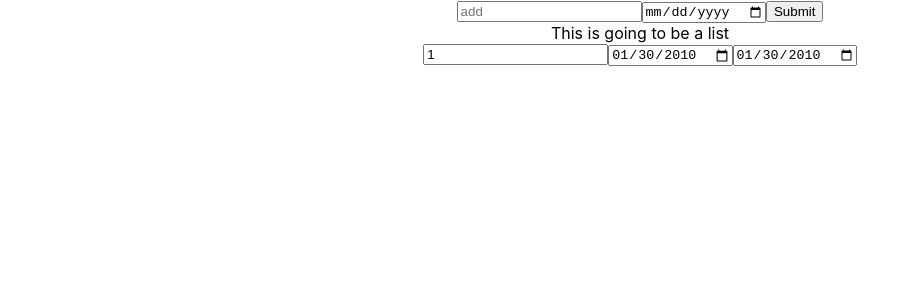
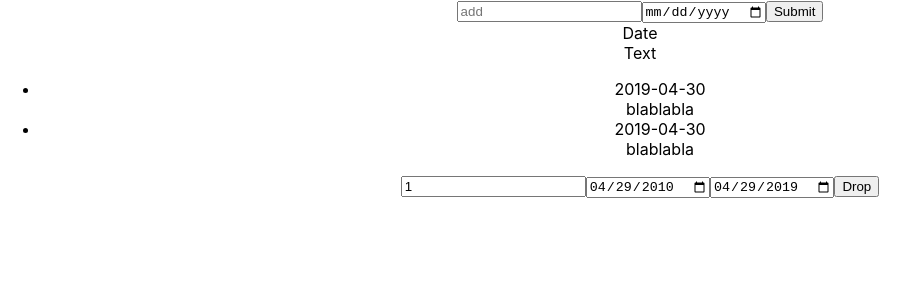
Before and after one commit to SokolAlexander/react-toDo, a React (Create React App) app: page / in a window 1280 px wide. Shown: the top 300 px of the page, without its empty margins (0-919 px from the left). Built offline with nearby package versions, Linux system fonts and the light colour scheme.

Commit message:
text filtering and adding item

```diff
--- a/src/App.js
+++ b/src/App.js
@@ -8,29 +8,58 @@ class App extends React.Component {
     super(props);
 
     this.state = {
+      data: [{
+        date: '2019-04-30',
+        text: 'blablabla',
+        checked: true
+      },
+      {
+        date: '2019-04-30',
+        text: 'blablabla'
+      }],
       filterTextValue: 1,
       filterDateFromValue: '2010-04-29',
       filterDateToValue: '2019-04-29'
       }
 
-
     this.handleDateFromFilterChange = this.handleDateFromFilterChange.bind(this);
     this.handleDateToFilterChange = this.handleDateToFilterChange.bind(this);
     this.handleTextFilterChange = this.handleTextFilterChange.bind(this);
+
+    this.fullData = this.state.data;
   }
 
-  handleDateFromFilterChange() {
-    console.log('handleDateFromFilterChange');
+  handleListClick(e) {
+    console.log(e.target);
   }
 
-  handleDateToFilterChange() {
-    console.log('handleDateToFilterChange');
+  handleDateFromFilterChange(e) {
+    this.setState({
+      filterDateFromValue: e.target.value
+    });
+  }
+
+  handleDateToFilterChange(e) {
+    this.setState({
+      filterDateToValue: e.target.value
+    });
   }
 
   handleTextFilterChange(e) {
     let value = e.target.value;
+    let data;
+
+    if (!e.nativeEvent.data) {
+      data = this.fullData;
+    } else {
+      data = this.state.data.slice()
+    }
+      data = data.filter((item) => {
+      return item.text.indexOf(value) !== -1
+    })
     this.setState({
-      filterTextValue: value
+      filterTextValue: value,
+      data: data
     })
     // this.setState({
     //   inputsFilter: {
@@ -38,6 +67,21 @@ class App extends React.Component {
     //   }
     // });
     //console.log(this.state)//????? State не обновлятеся до конца handleTextFilterChange?
+  }
+
+  handleFormAddSubmit(e) {
+    let text = e.target.querySelector('input[type=text]').value;
+    let date = e.target.querySelector('input[type=date]').value;
+
+    this.fullData = this.state.data.slice();
+    this.fullData.push({
+      text: text,
+      date: date
+    });
+
+    this.setState({
+      data: this.fullData
+    })
   }
 
   render() {
@@ -48,18 +92,20 @@ class App extends React.Component {
             inputText: {
               defaultValue: '',
               placeholder: 'add',
-              type: 'text'
+              type: 'text',
+              required: true
             },
             inputDate: {
               defaultValue: new Date().toLocaleDateString(),
-              type: 'date'
+              type: 'date',
+              required: true
             },
             inputSubmit: {
               value: 'Submit',
               type: 'submit'
             }
-          }} />
-        <List className="list" />
+          }} onSubmit={(e) => this.handleFormAddSubmit(e)}/>
+        <List className="list" data={this.state.data} onClick={(e) => this.handleListClick(e)}/>
         <Form className="form-filter" inputs={{
             inputText: {
               value: this.state.filterTextValue,
@@ -68,15 +114,20 @@ class App extends React.Component {
               onChange: this.handleTextFilterChange
             },
             inputDateFrom: {
-              defaultValue: '2010-01-30',
+              value: this.state.filterDateFromValue,
               type: 'date',
               onChange: this.handleDateFromFilterChange
             },
             inputDateTo: {
-              value: '2010-01-30',
+              value: this.state.filterDateToValue,
               type: 'date',
               onChange: this.handleDateToFilterChange
-            }}}
+            },
+            inputDropFilters: {
+              value: 'Drop',
+              type: 'submit',
+            }
+          }} onSubmit={() => this.handleFiltersDrop()}
          />
       </div>
     );
--- a/src/components/form/form.js
+++ b/src/components/form/form.js
@@ -13,7 +13,7 @@ export class Form extends React.Component {
         }
 
         return (
-            <form onSubmit={(e) => {e.preventDefault(); console.log('submitted')}}>
+            <form onSubmit={(e) => {e.preventDefault(); console.log('submitted'); this.props.onSubmit(e)}}>
                 {res}
             </form>
         )
--- a/src/components/list/list.js
+++ b/src/components/list/list.js
@@ -1,9 +1,32 @@
 import React from 'react';
 
 export class List extends React.Component {
+    makeItem(i) {
+        let item = this.props.data[i];
+        return <li key={i}>
+            <div className={(item.checked ? "checked " : "") + "item-check"}/>
+            <div className="item-date">{item.date}</div>
+            <div className="item-delete"/>
+            {this.props.data[i].text}</li>
+    }
+
     render() {
+        let items = [];
+        let i = 0;
+        while (this.props.data[i]) {
+            items.push(this.makeItem(i));
+            i++;
+        }
         return (
-            <div>This is going to be a list</div>
+            <div onClick={this.props.onClick}>
+                <header>
+                    <div className="header-date">Date</div>
+                    <div className="header-text">Text</div>
+                    </header>
+                    <ul>
+                        {items}
+                        </ul>
+                </div>
         )
     }
 }
```
